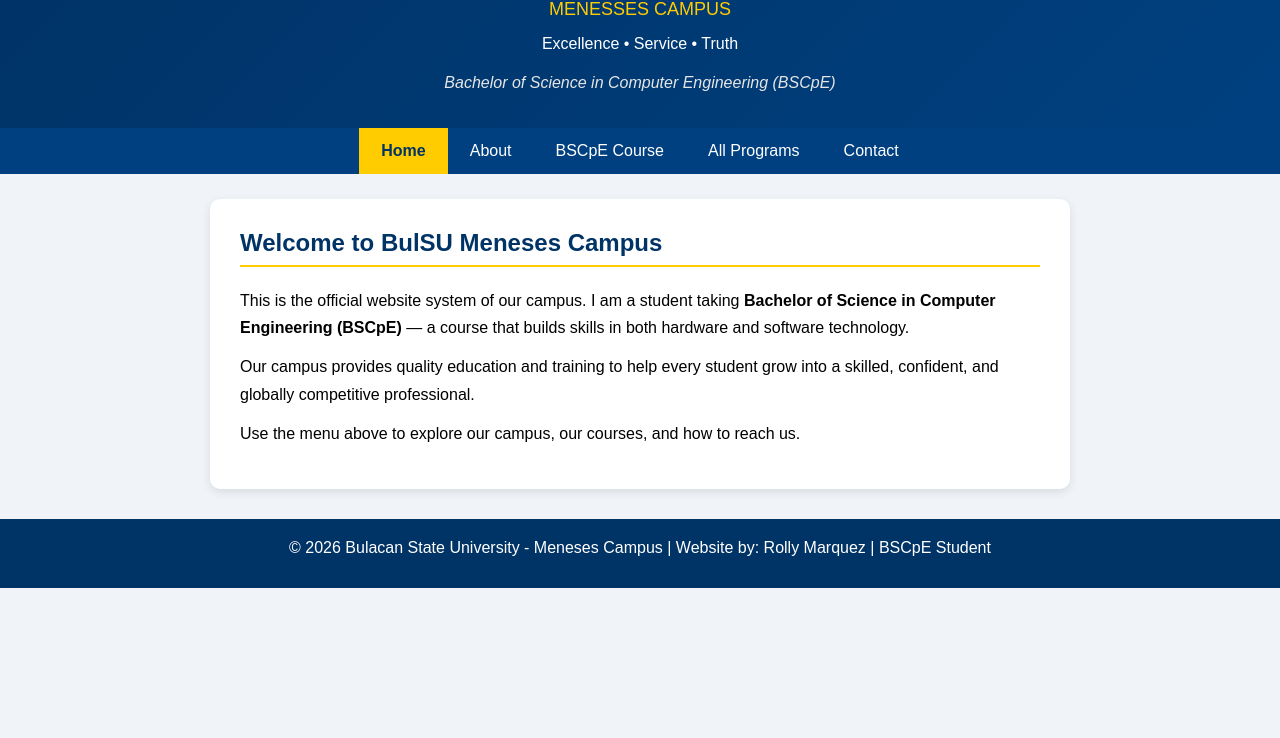
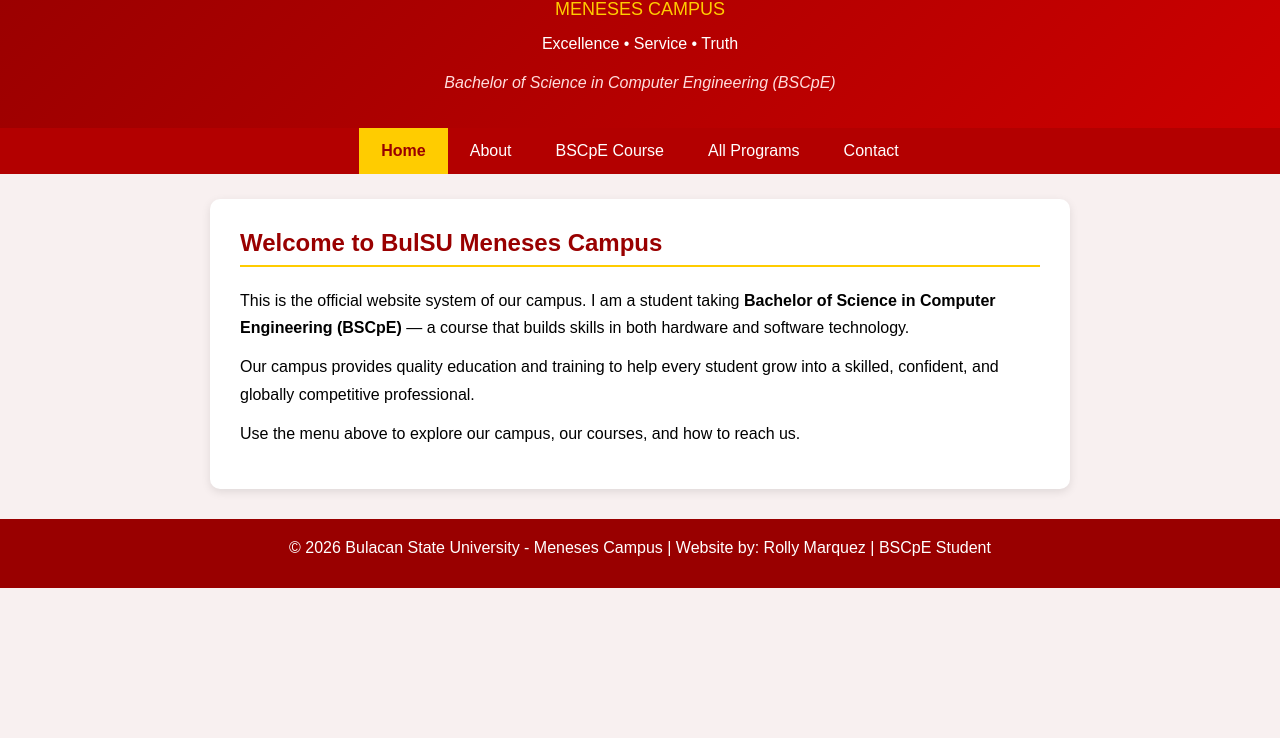
Before and after one commit to marquezrolly33/bulsu-CPE-website, a plain HTML site: page index.html in a window 1280 px wide. Shown: the part 62-800 px from the top of the page. Drawn offline with Linux system fonts and the light colour scheme.

Commit message:
Add files via upload

```diff
--- a/index.html
+++ b/index.html
@@ -6,10 +6,10 @@
     <title>BulSU Meneses Campus - BSCpE</title>
     <style>
         * { margin: 0; padding: 0; box-sizing: border-box; font-family: Arial, sans-serif; }
-        body { background-color: #f0f4f8; }
+        body { background-color: #f8f0f0; }
 
         header {
-            background: linear-gradient(135deg, #003366 0%, #004080 100%);
+            background: linear-gradient(135deg, #990000 0%, #cc0000 100%);
             color: white;
             padding: 20px;
             text-align: center;
@@ -17,10 +17,10 @@
         }
         h1 { font-size: 26px; }
         .campus-tag { color: #ffcc00; font-size: 18px; margin: 5px 0; }
-        .course-line { margin-top: 8px; font-style: italic; color: #e6e6e6; }
+        .course-line { margin-top: 8px; font-style: italic; color: #ffdddd; }
 
         .nav-bar {
-            background-color: #004080;
+            background-color: #b30000;
             display: flex;
             flex-wrap: wrap;
             justify-content: center;
@@ -39,7 +39,7 @@
         }
         .nav-btn:hover, .nav-btn.active {
             background-color: #ffcc00;
-            color: #003366;
+            color: #990000;
             font-weight: bold;
         }
 
@@ -61,13 +61,13 @@
             from { opacity: 0; transform: translateY(10px); }
             to { opacity: 1; transform: translateY(0); }
         }
-        h2 { color: #003366; margin-bottom: 20px; border-bottom: 2px solid #ffcc00; padding-bottom: 8px; }
+        h2 { color: #990000; margin-bottom: 20px; border-bottom: 2px solid #ffcc00; padding-bottom: 8px; }
         ul { margin-left: 25px; line-height: 1.8; }
         p { line-height: 1.7; margin-bottom: 12px; }
         .highlight { background-color: #fff4cc; padding: 12px; border-radius: 6px; border-left: 4px solid #ffcc00; margin: 15px 0; }
 
         footer {
-            background-color: #003366;
+            background-color: #990000;
             color: white;
             text-align: center;
             padding: 15px;
@@ -79,7 +79,7 @@
 
 <header>
     <h1>Bulacan State University</h1>
-    <p class="campus-tag">MENESSES CAMPUS</p>
+    <p class="campus-tag">MENESES CAMPUS</p>
     <p>Excellence • Service • Truth</p>
     <p class="course-line">Bachelor of Science in Computer Engineering (BSCpE)</p>
 </header>
@@ -140,7 +140,7 @@
 
     <div class="page" id="contact">
         <h2>Contact Information</h2>
-        <p><strong>📍 Address:</strong> Dama de Noche St., Brgy. Matungao, Bulakan, Bulacan, Philippines</p>
+        <p><strong>📍 Address:</strong> TJS Matungao, Bulakan, Bulacan – 3017, Philippines</p>
         <p><strong>📞 Mobile:</strong> 0991 583 7356</p>
         <p><strong>✉️ Email:</strong> marquezrolly33@gmail.com</p>
         <p><strong>🌐 Official Website:</strong> bulsu.edu.ph</p>
```
